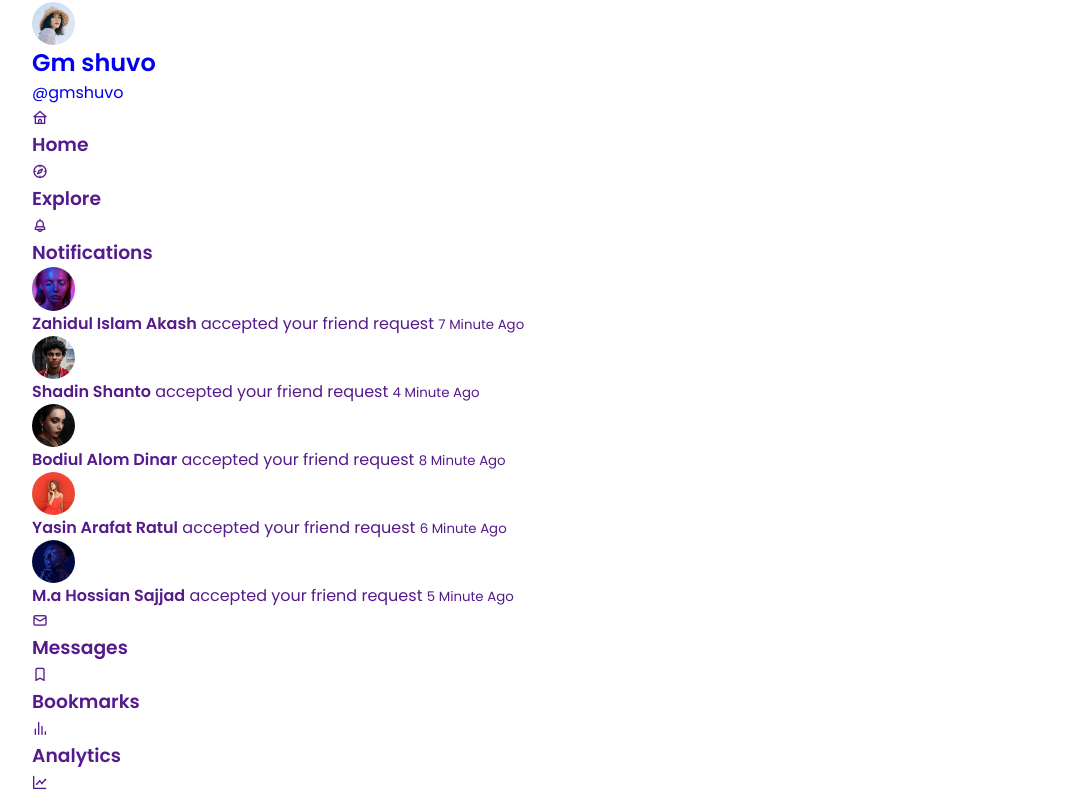
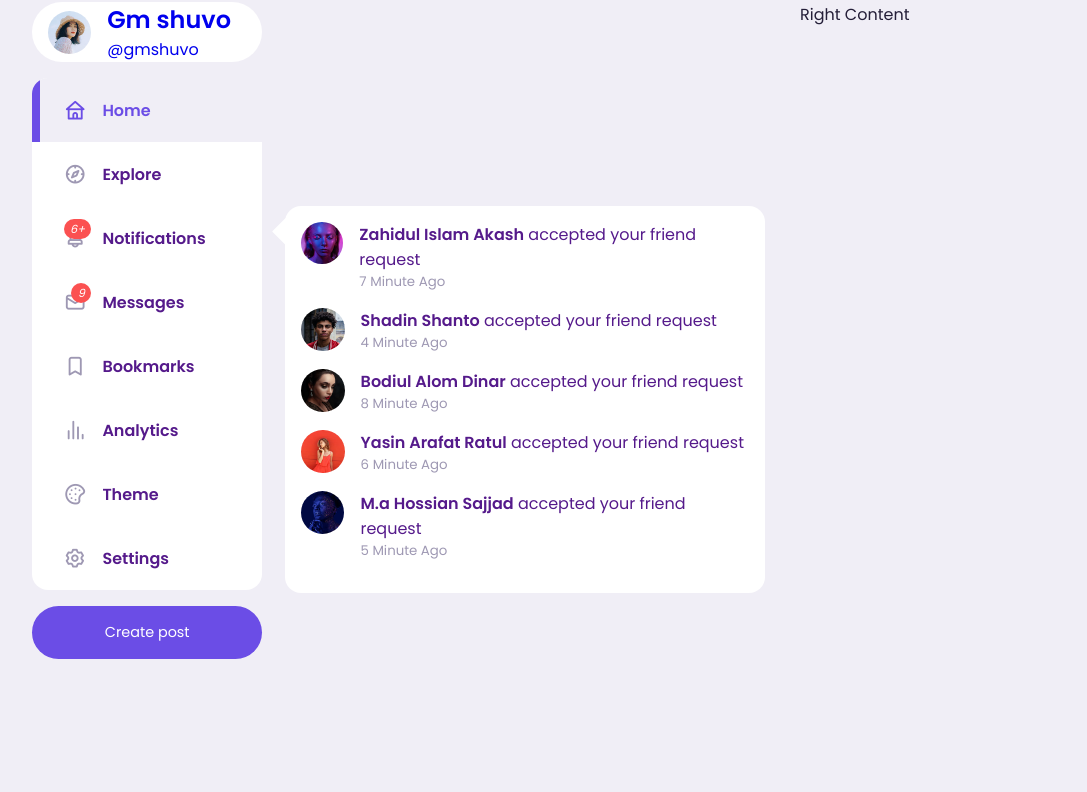
Before and after one commit to Gm-shuvo/Social_media_app, a plain HTML site: page index.html in a window 1280 px wide. Shown: the part 74-866 px from the top of the page, without its empty margins (96-1183 px from the left). After the commit the page ends 800 px from the top, so only its background shows below. Drawn offline with nearby package versions, Linux system fonts and the light colour scheme.

Commit message:
notification-popup

```diff
--- a/index.css
+++ b/index.css
@@ -29,7 +29,7 @@
 body{
   font-family: 'Poppins',sans-serif;
   color: var(--color-dark);
-  background: var(--color-white);
+  background: var(--color-light);
   overflow: hidden;
 }
 
@@ -37,7 +37,7 @@ body{
   font-weight: 500;
 }
 
-.text-mute{
+.text-muted{
   color: var(--color-gray);
 }
 
@@ -109,5 +109,150 @@ nav .search-bar input[type = 'search']::placeholder{
 .create{
   display: flex;
   align-items: center;
+  justify-content: center;
   gap: 2rem;
 }
+
+/* .......main.....*/
+
+main .container{
+  display: grid;
+  grid-template-columns: 18vw auto 20vw;
+  column-gap: 2rem;
+  position: relative;
+
+}
+
+main .container .left {
+  height: max-content;
+  position: sticky;
+  top: 2rem;
+}
+
+main .container .left .profile{
+  padding: 0 var(--card-padding);
+  background: var(--color-white);
+  display: flex;
+  align-items: center;
+  border-radius: var(--border-radius);
+  column-gap: 1rem;
+  width: 100%;
+
+}
+
+.left .sidebar {
+  margin-top: 1rem;
+  background: var(--color-white);
+  border-radius: var(--card-border-radius);
+}
+
+.left .sidebar .menu-item{
+  display: flex;
+  align-items: center;
+  height: 4rem;
+  cursor: pointer;
+  translate: all 300ms ease;
+  position: relative;
+
+}
+
+.left .sidebar .menu-item:hover{
+  background: var(--color-light);
+}
+
+.left .sidebar .active{
+  background: var(--color-light);
+}
+
+.left .sidebar i{
+  font-size: 1.4rem;
+  color:var(--color-gray);
+  margin-left: 2rem;
+  position:relative;
+
+}
+
+.left .sidebar i .notification-count{
+  background: var(--color-danger);
+  color:var(--color-white);
+  font-size: 0.7rem;
+  width: fit-content;
+  top: -0.2rem;
+  right: -0.3rem;
+  position:absolute;
+  border-radius: 0.8rem;
+  padding: .1rem 0.4rem;
+}
+
+.left .sidebar h3{
+  font-size: 1rem;
+  margin-left: 1rem;
+}
+
+.left .sidebar .active h3,
+.left .sidebar .active i{
+  color: var(--color-primary);
+}
+
+.left .sidebar .active::before{
+  content: '';
+  display: block;
+  width: 0.5rem;
+  height: 100%;
+  position: absolute;
+  background: var(--color-primary);
+}
+
+.left .sidebar .menu-item:first-child.active{
+  border-top-left-radius: var(--card-border-radius);
+  overflow: hidden;
+}
+
+.left .sidebar .menu-item:last-child.active{
+  border-bottom-left-radius: var(--card-border-radius);
+  overflow: hidden;
+}
+
+.left .btn{
+  margin-top: 1rem;
+  width: 100%;
+  text-align: center;
+  padding: 1rem 0;
+
+}
+
+/* .......popup notification.....*/
+
+.left .notification-popup{
+  position: absolute;
+  top:0rem;
+  left: 110%;
+  width: 30rem;
+  background: var(--color-white);
+  border-radius: var(--card-border-radius);
+  padding: var(--card-padding);
+  box-shadow: 0 0 2rem hsl(var(--color-primary),75%,60%,25%);
+  z-index: 10;
+}
+
+.left .notification-popup::before{
+  content: '';
+  display: block;
+  position: absolute;
+  background: var(--color-white);
+  width: 1.2rem;
+  height: 1.2rem;
+  transform: rotate(45deg);
+  left:-0.6rem;
+}
+
+.left .notification-popup > div{
+  display: flex;
+  align-items: start;
+  gap: 1rem;
+  margin-bottom: 1rem;
+}
+
+.left .notification-popup small{
+  display: block;
+}
--- a/index.html
+++ b/index.html
@@ -47,14 +47,19 @@
               <span><i class="uil uil-home"></i></span>
               <h3>Home</h3>
             </a>
-            <a href=""class="menu-item">
+            <a href="" class="menu-item">
               <span><i class="uil uil-compass"></i></span>
               <h3>Explore</h3>
             </a>
-            <a href=""class="menu-item" id="notification">
-              <span><i class="uil uil-bell"></i></span>
+            <a href="" class="menu-item" id="notification">
+              <span
+                ><i class="uil uil-bell"
+                  ><small class="notification-count">6+</small></i
+                ></span
+              >
               <h3>Notifications</h3>
               <div class="notification-popup">
+                <div>
                   <div class="profile-photo">
                     <img src="./images/profile-10.jpg" alt="" />
                   </div>
@@ -62,6 +67,8 @@
                     <b>Zahidul Islam Akash</b> accepted your friend request
                     <small class="text-muted">7 Minute Ago</small>
                   </div>
+                </div>
+                <div>
                   <div class="profile-photo">
                     <img src="./images/profile-11.jpg" alt="" />
                   </div>
@@ -69,6 +76,8 @@
                     <b>Shadin Shanto</b> accepted your friend request
                     <small class="text-muted">4 Minute Ago</small>
                   </div>
+                </div>
+                <div>
                   <div class="profile-photo">
                     <img src="./images/profile-12.jpg" alt="" />
                   </div>
@@ -76,6 +85,8 @@
                     <b>Bodiul Alom Dinar</b> accepted your friend request
                     <small class="text-muted">8 Minute Ago</small>
                   </div>
+                </div>
+                <div>
                   <div class="profile-photo">
                     <img src="./images/profile-5.jpg" alt="" />
                   </div>
@@ -83,6 +94,8 @@
                     <b>Yasin Arafat Ratul</b> accepted your friend request
                     <small class="text-muted">6 Minute Ago</small>
                   </div>
+                </div>
+                <div>
                   <div class="profile-photo">
                     <img src="./images/profile-7.jpg" alt="" />
                   </div>
@@ -91,31 +104,41 @@
                     <small class="text-muted">5 Minute Ago</small>
                   </div>
                 </div>
+              </div>
             </a>
-            <a href=""class="menu-item" id="messages-notificaions">
-              <span><i class="uil uil-envelope-alt"> <small class="notification-count"></small></i></span>
+            <a href="" class="menu-item" id="messages-notificaions">
+              <span
+                ><i class="uil uil-envelope-alt">
+                  <small class="notification-count">9</small></i
+                ></span
+              >
               <h3>Messages</h3>
             </a>
-            <a href=""class="menu-item">
+            <a href="" class="menu-item">
               <span><i class="uil uil-bookmark"></i></span>
               <h3>Bookmarks</h3>
             </a>
-            <a href=""class="menu-item">
+            <a href="" class="menu-item">
               <span><i class="uil uil-analytics"></i></span>
               <h3>Analytics</h3>
             </a>
-            <a href="">
-              <span><i class="uil uil-chart-line"></i></span>
+            <a href="" class="menu-item">
+              <span><i class="uil uil-palette"></i></span>
               <h3>Theme</h3>
             </a>
-            <a href=""class="menu-item">
-              <span><i class="uil uil-palette"></i></span>
+            <a href="" class="menu-item">
+              <span><i class="uil uil-setting"></i></span>
               <h3>Settings</h3>
             </a>
           </div>
           <label for="create-post" class="btn btn-primary">Create post</label>
         </div>
-        <div class="middle">middel content</div>
+
+        <!======MIDDLE=====>
+
+        <div class="middle">
+
+        </div>
         <div class="right">Right Content</div>
       </div>
     </main>
```
Lines whose indentation alone changed are shown as unchanged.
